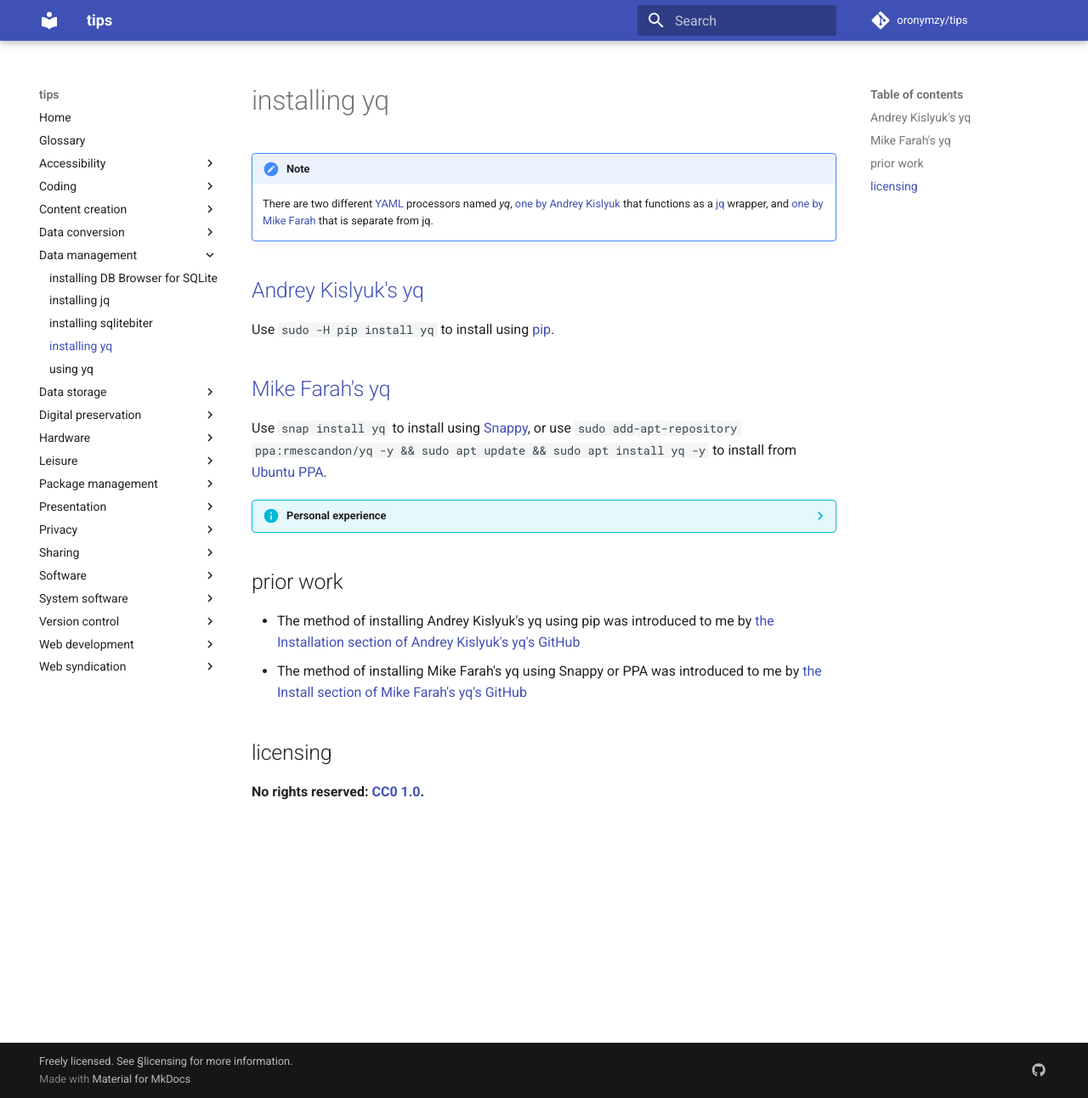
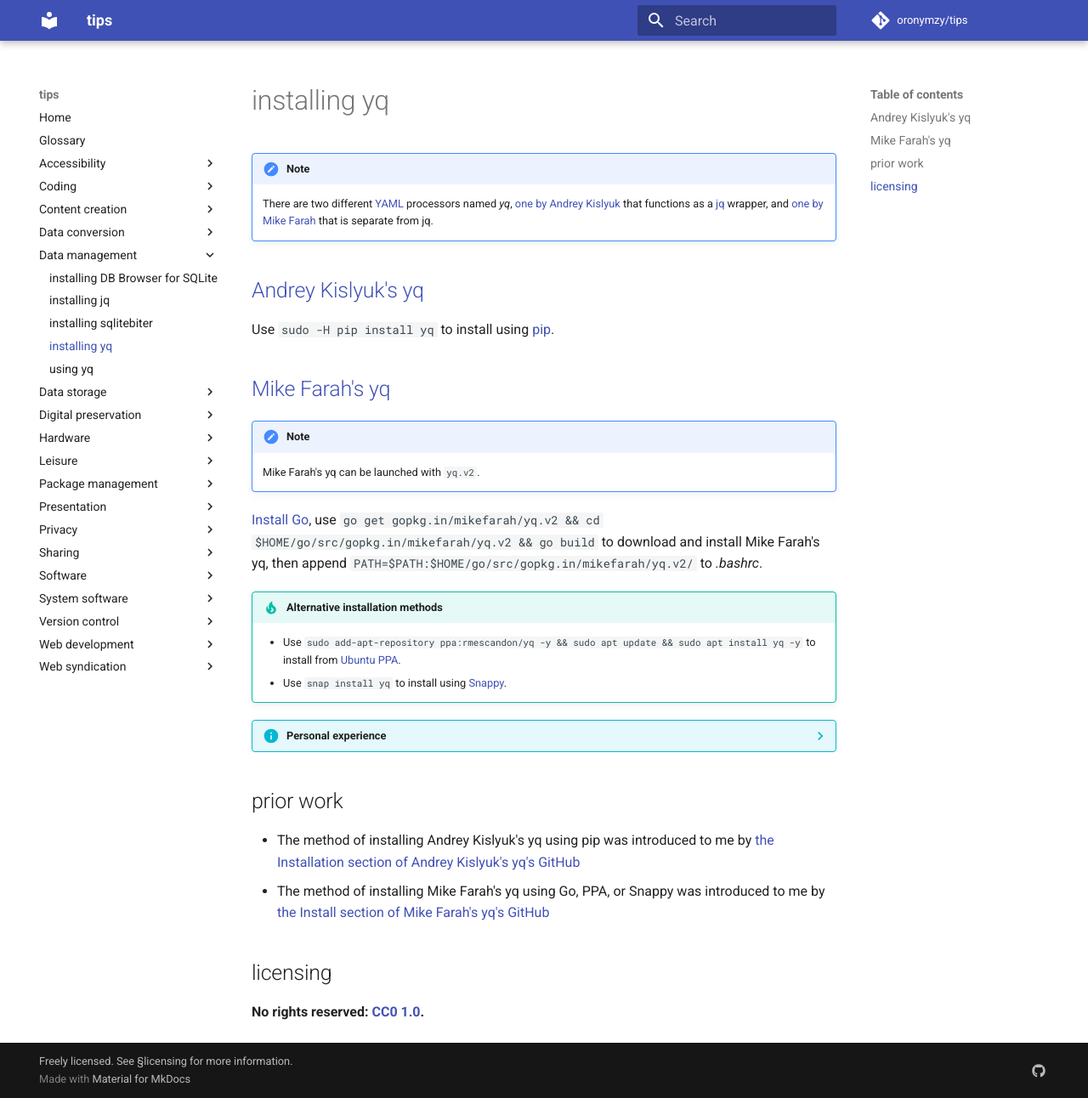
Before and after one commit to oronymzy/tips, an MkDocs documentation site: the page built from docs/instlyq.md, in a window 1280 px wide and 1292 px high. Shown: the whole window at 85% size. Built offline with MkDocs 1.6.1 and Material for MkDocs 9.7.7, drawn with Linux system fonts in a browser that asks for light colours; comment, search, counter and statistics services are not loaded.

Commit message:
Add instructional content, move content, change content, add content
Add instructional content mentioning installing Mike Farah's yq using
Go.
Move some instructions into 'Alternative installation methods'
admonition.
Add content and change content in 'prior work' section.

```diff
--- a/docs/instlyq.md
+++ b/docs/instlyq.md
@@ -8,7 +8,17 @@
 Use `sudo -H pip install yq` to install using [pip](https://pip.pypa.io/en/stable/).
 
 ## [Mike Farah's yq] {: #MFyq }
-Use `snap install yq` to install using [Snappy](https://en.wikipedia.org/wiki/Snappy_(package_manager)), or use `sudo add-apt-repository ppa:rmescandon/yq -y && sudo apt update && sudo apt install yq -y` to install from [Ubuntu PPA](https://en.wikipedia.org/wiki/Ubuntu_(operating_system)#Package_Archives).
+
+!!! note
+
+    Mike Farah's yq can be launched with `yq.v2`.
+
+[Install Go](instlGo.md), use `go get gopkg.in/mikefarah/yq.v2 && cd $HOME/go/src/gopkg.in/mikefarah/yq.v2 && go build` to download and install Mike Farah's yq, then append `PATH=$PATH:$HOME/go/src/gopkg.in/mikefarah/yq.v2/` to *.bashrc*.
+
+!!! tip "Alternative installation methods"
+
+    - Use `sudo add-apt-repository ppa:rmescandon/yq -y && sudo apt update && sudo apt install yq -y` to install from [Ubuntu PPA](https://en.wikipedia.org/wiki/Ubuntu_(operating_system)#Package_Archives).
+    - Use `snap install yq` to install using [Snappy](https://en.wikipedia.org/wiki/Snappy_(package_manager)).
 
 ??? info "Personal experience"
 
@@ -17,7 +27,7 @@ Use `snap install yq` to install using [Snappy](https://en.wikipedia.org/wiki/Sn
 
 ## prior work
 - The method of installing Andrey Kislyuk's yq using pip was introduced to me by [the Installation section of Andrey Kislyuk's yq's GitHub](https://github.com/kislyuk/yq#installation)
-- The method of installing Mike Farah's yq using Snappy or PPA was introduced to me by [the Install section of Mike Farah's yq's GitHub](https://github.com/mikefarah/yq#install)
+- The method of installing Mike Farah's yq using Go, PPA, or Snappy was introduced to me by [the Install section of Mike Farah's yq's GitHub](https://github.com/mikefarah/yq#install)
 
 ## licensing
 **No rights reserved: [CC0 1.0](https://creativecommons.org/publicdomain/zero/1.0/).**
```
